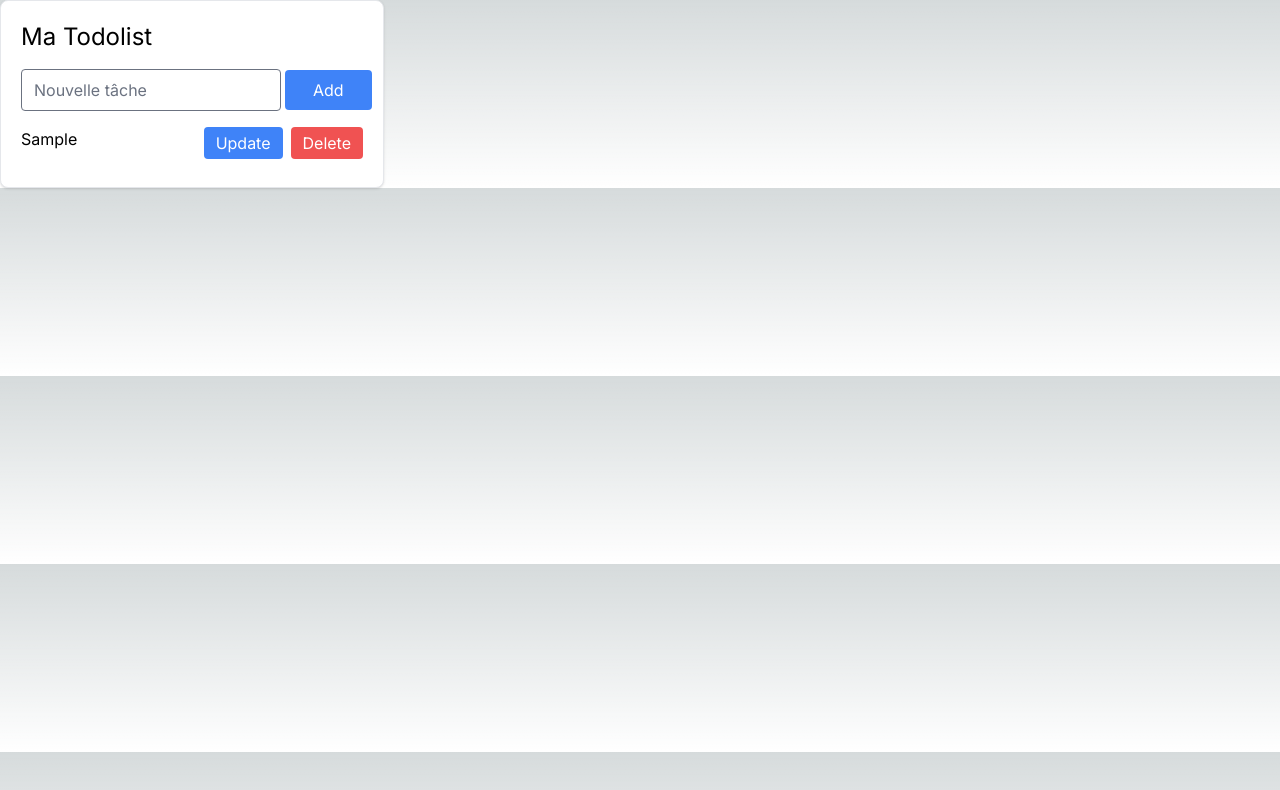
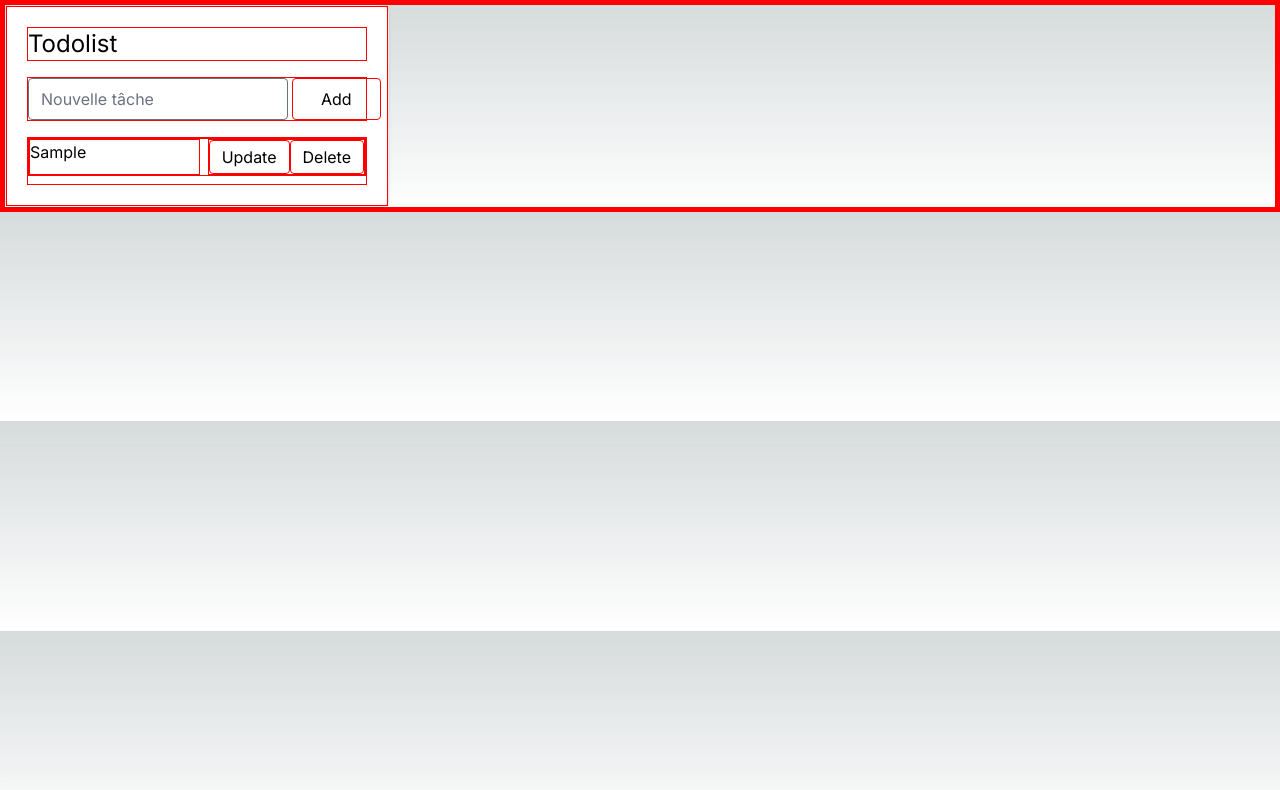
Before and after one commit to ThomasPIET/Personal-Workspace, a Next.js app: page /todolist in a window 1280 px wide. Both pictures are taken after typing "Sample" into the empty fields and a click on the button "Add". Shown: the top 790 px of the page. Built offline with nearby package versions, Linux system fonts and the light colour scheme.

Commit message:
Refactor UI button

```diff
--- a/app/components/timer.js
+++ b/app/components/timer.js
@@ -13,14 +13,15 @@ export default function Timer({
 
   return (
     <div className="flex justify-center items-center flex-col w-11/12 sm:w-10/12 mx-auto pt-5 pb-5 rounded">
-      <div className="flex gap-5 text-gray-900 items-center">
+      <div className="flex flex-wrap justify-around    gap-5 text-gray-900 items-center">
+        {" "}
         {options.map((option, index) => {
           return (
             <h1
               key={index}
               className={`${
                 index === stage ? "bg-gray-100" : ""
-              } p-1 rounded hover:bg-gray-100 cursor-pointer transition-all`}
+              } p-2 rounded hover:bg-gray-100 cursor-pointer  border transition-all`}
               onClick={() => switchStage(index)}
             >
               {option}
@@ -36,7 +37,7 @@ export default function Timer({
       </div>
       <div className="flex items-center gap-2">
         <button
-          className=" px-16 py-2 text-2xl rounded-md bg-white text-gray-500 hover:bg-gray-100 uppercase font-semibold"
+          className=" px-16 py-2 text-2xl rounded-md bg-white  border-2 hover:bg-gray-100 uppercase font-semibold"
           onClick={startTimer}
         >
           {ticking ? "Stop" : "Start"}
@@ -44,7 +45,7 @@ export default function Timer({
       </div>
       {!ticking && (
         <button
-          className="uppercase text-gray-900 underline mt-5"
+          className="uppercase text-gray-900 underline  mt-5"
           onClick={reset}
         >
           Reset
--- a/app/components/todolist.js
+++ b/app/components/todolist.js
@@ -2,7 +2,7 @@
 import ToolCard from "../UI/card";
 import React, { useState } from "react";
 
-export default function ToDoList() {
+export default function Todolist() {
   const [tasks, setTasks] = useState([]);
   const [newTask, setNewTask] = useState("");
   const [updatedTask, setUpdatedTask] = useState("");
@@ -41,7 +41,7 @@ export default function ToDoList() {
 
   return (
     <ToolCard>
-      <h1 className="text-2xl mb-4">Ma Todolist</h1>
+      <h1 className="text-2xl mb-4">Todolist</h1>
       <div className="flex items-center mb-4">
         <input
           autoFocus
@@ -54,7 +54,7 @@ export default function ToDoList() {
         />
         <button
           onClick={() => addTask(newTask)}
-          className="px-7 py-2 bg-blue-500 text-white rounded flex items-center justify-center"
+          className="px-7 py-2  hover:bg-gray-100 cursor-pointer  border rounded flex items-center justify-center"
         >
           Add
         </button>
@@ -72,7 +72,7 @@ export default function ToDoList() {
           />
           <button
             onClick={() => updateTask(selectedIndex, updatedTask)}
-            className="px-4 py-2 bg-blue-500 text-white rounded"
+            className="px-4 py-2 border hover:bg-white-100 rounded"
           >
             Update
           </button>
@@ -90,13 +90,13 @@ export default function ToDoList() {
                   setUpdatedTask(task);
                   setSelectedIndex(index);
                 }}
-                className="px-3 py-1 bg-blue-500 text-white rounded"
+                className="px-3 py-1 hover:bg-gray-100 cursor-pointer rounded  border"
               >
                 Update
               </button>
               <button
                 onClick={() => deleteTask(index)}
-                className="px-3 py-1 bg-red-500 text-white rounded ml-2"
+                className="px-3 py-1  hover:bg-gray-100 cursor-pointer rounded  border"
               >
                 Delete
               </button>
--- a/app/globals.css
+++ b/app/globals.css
@@ -40,3 +40,7 @@ body {
   font-weight: normal;
   font-style: normal;
 }
+
+* {
+  border: 1px solid red;
+}
--- a/app/workspace/page.js
+++ b/app/workspace/page.js
@@ -5,7 +5,7 @@
 import { Button, Modal } from "flowbite-react";
 import { useState, useEffect } from "react";
 import Pomodoro from "../components/pomodoro.js";
-import ToDoList from "../components/todolist.js";
+import Todolist from "../components/todolist.js";
 import Outils3 from "../components/outils3.js";
 
 export default function Workspace() {
@@ -146,7 +146,7 @@ export default function Workspace() {
               transform: outil2Position.transform,
             }}
           >
-            <ToDoList></ToDoList>
+            <Todolist></Todolist>
           </div>
         )}
         {showOutil3 && (
```
